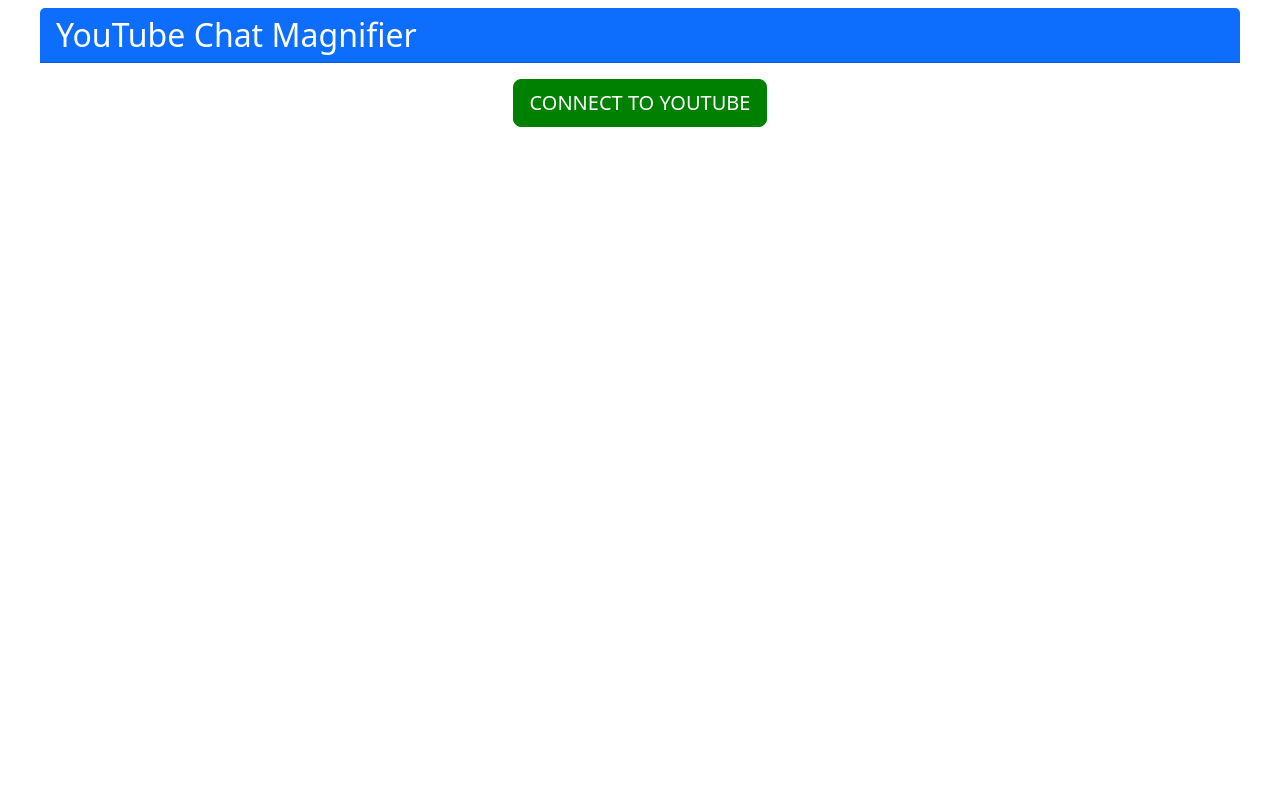
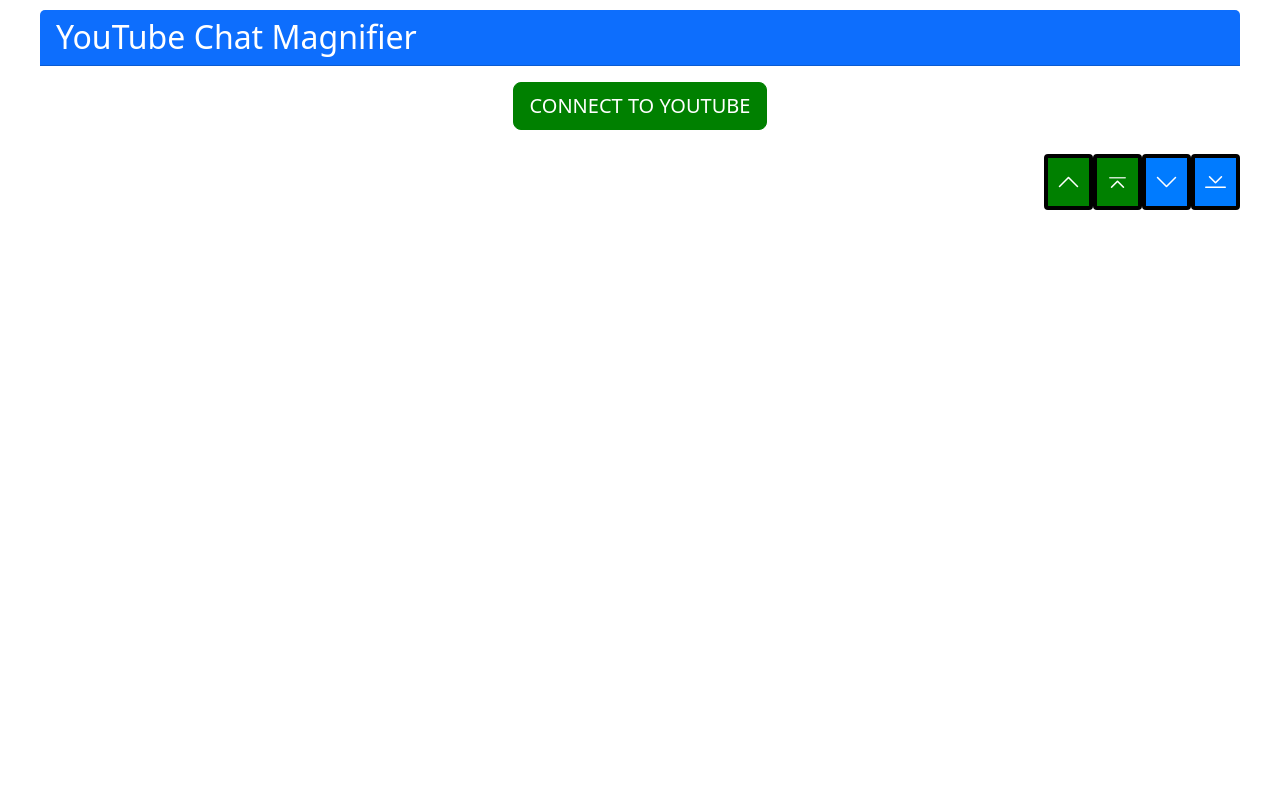
Before and after one commit to BotheorY/yt-chat-magnifier, a Flask app: page / in a window 1280 px wide. Run offline with Flask 3, Linux system fonts and the light colour scheme.

Commit message:
Live title + scrolling buttons + enanched AI parameters

```diff
--- a/app.py
+++ b/app.py
@@ -78,7 +78,8 @@
 @app.route('/')
 def ytcm_index():
     ytcm_connect(True)
-    return render_template('ytcm_index.html', connected=ytcm_youtube_chat_reader is not None, polling_interval=YTCM_POLLING_INTERVAL_MS)
+    live_title = ytcm_youtube_chat_reader.get_live_title() if ytcm_youtube_chat_reader else '...'
+    return render_template('ytcm_index.html', connected=ytcm_youtube_chat_reader is not None, polling_interval=YTCM_POLLING_INTERVAL_MS, live_title=live_title)
 
 @app.route('/ytcm_connect', methods=['POST'])
 def ytcm_connect(resume_only=False):
--- a/static/css/yt-chat-magnifier.css
+++ b/static/css/yt-chat-magnifier.css
@@ -22,10 +22,27 @@
     max-width: 1200px;
 }
 
-.row, .col-12, .card {
+.col-12, .card {
     display: flex;
     flex-direction: column;
     flex: 1;
+}
+
+.row {
+    display: flex;
+    flex: 1;
+}
+
+.card-body .row {
+    display: flex !important;
+    flex-direction: row !important;
+    flex-wrap: nowrap !important;
+    align-items: flex-start !important;
+}
+
+.card-body {
+   padding-left: 0px !important;
+   padding-right: 0px !important;
 }
 
 .card {
@@ -33,7 +50,7 @@
 }
 
 .card-header {
-    margin-top: .5em;
+    margin-top: .65em;
 }
 
 .card-body {
@@ -66,7 +83,7 @@
 }
 
 #message-list li:nth-child(odd) {
-    background-color:lightgray;
+    background-color:rgb(240, 240, 240);
 }
 
 #message-list .btn {
@@ -99,3 +116,49 @@
 #disconnect-btn:hover {
     background-color: orangered !important;
 }
+
+.scroll-button {
+    display: flex !important;
+    justify-content: center;
+    align-items: center;
+    border-color: black;
+    border-width: 4px;
+    color: white;
+    opacity: 1 !important;
+    visibility: visible !important;
+    border-radius: 4px;
+    font-size: 1.5em;
+    font-weight: 500;
+    height: 100%;
+}
+
+.scroll-button:hover {
+    border-color: black;
+    border-width: 4px;
+}
+
+.scroll-down-button {
+    background-color: #007bff;
+}
+
+.scroll-down-button:hover {
+    background-color: #3596ff !important;
+}
+
+.scroll-up-button {
+    background-color: green;
+}
+
+.scroll-up-button:hover {
+    background-color: #28a745 !important;
+}
+
+#scroll-commands {
+    display: flex !important;
+    flex-direction: column;
+    justify-content: flex-start;
+    align-items: center;
+    padding-top: 0rem; /* Allinea con l'inizio della lista messaggi */
+    padding-right: 0px;
+    padding-left: .5em;
+}
--- a/static/js/yt-chat-magnifier.js
+++ b/static/js/yt-chat-magnifier.js
@@ -1,4 +1,39 @@
+let lastNMessages = 0;
+
 $(document).ready(function() {
+
+    $('#scroll-bottom-btn').click(function() {
+
+        // Automatically scroll to bottom
+        const messageContainer = $('.message-list');
+        messageContainer.scrollTop(messageContainer[0].scrollHeight);
+
+    });
+
+    $('#scroll-top-btn').click(function() {
+
+        // Automatically scroll to top
+        const messageContainer = $('.message-list');
+        messageContainer.scrollTop(0);
+
+    });
+
+    $('#scroll-up-btn').click(function() {
+
+        // Automatically scroll up
+        const messageContainer = $('.message-list');
+        messageContainer.scrollTop(messageContainer.scrollTop() - 50);
+
+    });
+
+    $('#scroll-down-btn').click(function() {
+
+        // Automatically scroll down
+        const messageContainer = $('.message-list');
+        messageContainer.scrollTop(messageContainer.scrollTop() + 50);
+
+    });
+
     // Connection management
     $('#connect-btn').click(function() {
         $.ajax({
@@ -143,9 +178,14 @@
 
         });
 
-        // Automatically scroll to bottom
-        const messageContainer = $('.message-list');
-        messageContainer.scrollTop(messageContainer[0].scrollHeight);
+        let nMessages = messageList.children().length;
+            if (lastNMessages < nMessages) {
+            // Automatically scroll to bottom
+            const messageContainer = $('.message-list');
+            messageContainer.scrollTop(messageContainer[0].scrollHeight);
+        }
+        lastNMessages = nMessages;
+
     }
 
     // Function to toggle message visibility
--- a/templates/ytcm_index.html
+++ b/templates/ytcm_index.html
@@ -28,12 +28,42 @@
                             {% endif %}
                         </div>
 
-                        <div id="messages-container" class="{% if not connected %}d-none{% endif %}">
-                            <h3>Chat Messages</h3>
-                            <div class="message-list p-3 border rounded">
-                                <ul id="message-list" class="list-group list-group-flush">
-                                    <!-- Messages will be added here dynamically -->
-                                </ul>
+                        <div class="row d-flex flex-row">
+                            <div class="col-md-10">
+                                <div id="messages-container" class="{% if not connected %}d-none{% endif %}">
+                                    <div class="d-flex justify-content-between align-items-center mb-2">
+                                        <h4 style="white-space: nowrap; margin-bottom: 0;">Chat Messages <span style="font-size: .7em;" class="fst-italic">({{ live_title }})</span></h4>
+                                    </div>
+                                    <div class="message-list p-3 border rounded">
+                                        <ul id="message-list" class="list-group list-group-flush">
+                                            <!-- Messages will be added here dynamically -->
+                                        </ul>
+                                    </div>
+                                </div>
+                            </div>
+                            <div id="scroll-commands" class="col-md-2 d-flex align-items-start">
+                                <div class="row w-100">
+                                    <div class="col-3 p-0">
+                                        <button id="scroll-up-btn" title="Scroll Up" class="btn scroll-button scroll-up-button w-100">
+                                            <i class="bi bi-chevron-up"></i>
+                                        </button>
+                                    </div>
+                                    <div class="col-3 p-0">
+                                        <button id="scroll-top-btn" title="Scroll To The Top" class="btn scroll-button scroll-up-button w-100">
+                                            <i class="bi bi-chevron-bar-up"></i>
+                                        </button>
+                                    </div>
+                                    <div class="col-3 p-0">
+                                        <button id="scroll-down-btn" title="Scroll Down" class="btn scroll-button scroll-down-button w-100">
+                                            <i class="bi bi-chevron-down"></i>
+                                        </button>
+                                    </div>
+                                    <div class="col-3 p-0">
+                                        <button id="scroll-bottom-btn" title="Scroll To The Bottom" class="btn scroll-button scroll-down-button w-100">
+                                            <i class="bi bi-chevron-bar-down"></i>
+                                        </button>
+                                    </div>
+                                </div>
                             </div>
                         </div>
                     </div>
--- a/ytcm_openai_service.py
+++ b/ytcm_openai_service.py
@@ -35,8 +35,8 @@
                     {"role": "system", "content": "You are an assistant that analyzes messages to determine if they are questions. Answer only with 'YES' or 'NO'."},
                     {"role": "user", "content": prompt}
                 ],
-                max_tokens=10,
-                temperature=0.1
+                max_tokens=200,
+                temperature=1
             )
 
             # Extract the response
@@ -95,8 +95,8 @@
                     {"role": "system", "content": "You are an assistant that analyzes usernames to determine if they likely belong to male users. Answer only with 'YES' or 'NO'."},
                     {"role": "user", "content": prompt}
                 ],
-                max_tokens=10,
-                temperature=0.1
+                max_tokens=100,
+                temperature=1.5
             )
 
             # Extract the response
--- a/ytcm_youtube_chat_reader.py
+++ b/ytcm_youtube_chat_reader.py
@@ -7,6 +7,7 @@
 from google.auth.transport.requests import Request
 from google.auth.exceptions import RefreshError
 from ytcm_consts import *
+import json
 
 logger = logging.getLogger('chat_magnifier')
 
@@ -191,5 +192,45 @@
         logger.info("Disconnected from YouTube")
         return True
 
-# Add the missing json import
-import json
+    def get_live_title(self):
+        """Gets the title of the current live stream"""
+
+        if not self.connected:
+            logger.error("Not connected to YouTube")
+            return '...'
+
+        try:
+            # Get the list of active live broadcasts
+            request = self.youtube.liveBroadcasts().list(
+                part="snippet",
+                broadcastStatus="active",
+                maxResults=1
+            )
+            response = request.execute()
+
+            # Get the title from the first active broadcast
+            items = response.get('items', [])
+            if items:
+                return items[0]['snippet']['title']
+
+            # If not found in broadcasts, try livestreams
+            request = self.youtube.liveStreams().list(
+                part="snippet",
+                mine=True,
+                maxResults=1
+            )
+            response = request.execute()
+
+            items = response.get('items', [])
+            if items:
+                if items[0]['snippet']['isDefaultStream']:
+                    return items[0]['snippet']['title']
+
+            return '...'
+
+        except HttpError as e:
+            logger.error(f"HTTP error while retrieving live title: {str(e)}")
+            return '...'
+        except Exception as e:
+            logger.error(f"Error while retrieving live title: {str(e)}")
+            return '...'
```
